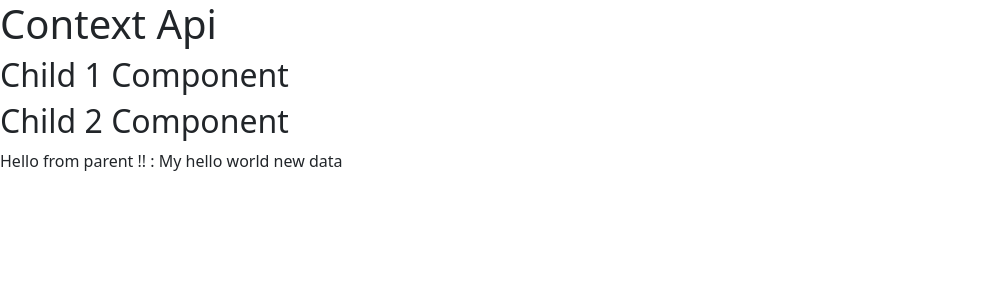
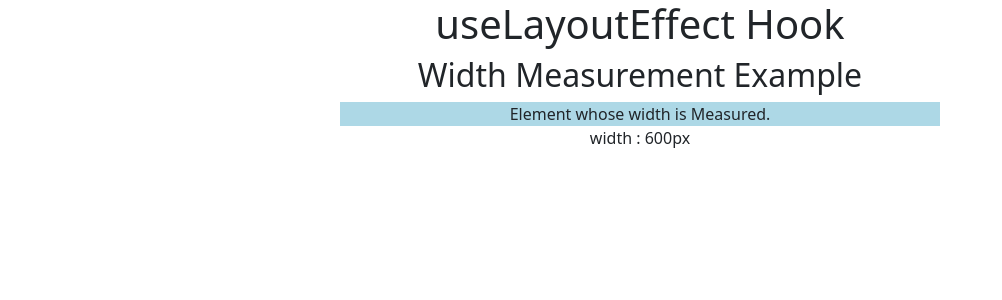
Before and after one commit to TaimoorAli77/code4Education, a React (Create React App) app: page / in a window 1280 px wide. Shown: the top 300 px of the page, without its empty margins (0-1002 px from the left). Built offline with nearby package versions, Linux system fonts and the light colour scheme.

Commit message:
vip uselayoutEffect

```diff
--- a/src/App.js
+++ b/src/App.js
@@ -1,25 +1,25 @@
-import React, { createContext } from 'react'
-import Child1 from './Child1';
-// create provide consumer
-const MyContext = createContext()
-const MyNewContext = createContext()
+import React, { useLayoutEffect, useRef, useState } from 'react'
+
 const App = () => {
-  //create(in parent comp),provide(in parent Comp),useContext (in child compo)=>> useContext Hook for simple useCases
-  // ==> Context Api
-  const sharedData = "Hello from parent !!"
-  const newData = 'My hello world new data'
+  const [width, setWidth] = useState(0)
+  const elementRef = useRef(null)
+  console.log(elementRef)
+  useLayoutEffect(() => {
+    if (elementRef.current) {
+      setWidth(elementRef.current.getBoundingClientRect().width)
+    }
+  }, [])
+
   return (
-    <MyContext.Provider value={sharedData}>
-      <MyNewContext.Provider value={newData}>
-        <div>
-          <h1>Context Api </h1>
-          <Child1 />
-        </div>
-      </MyNewContext.Provider>
-    </MyContext.Provider>
+    <div style={{ textAlign: "center" }}>
+      <h1>useLayoutEffect Hook </h1>
+
+      <h2>Width Measurement Example</h2>
+
+      <div ref={elementRef} style={{ width: "600px", margin: 'auto', background: "lightblue" }}>Element whose width is Measured.</div>
+      <p>width : {width}px</p>
+    </div>
   )
 }
 
 export default App
-
-export { MyContext, MyNewContext }
```
Also changed, not shown: inf.txt.
